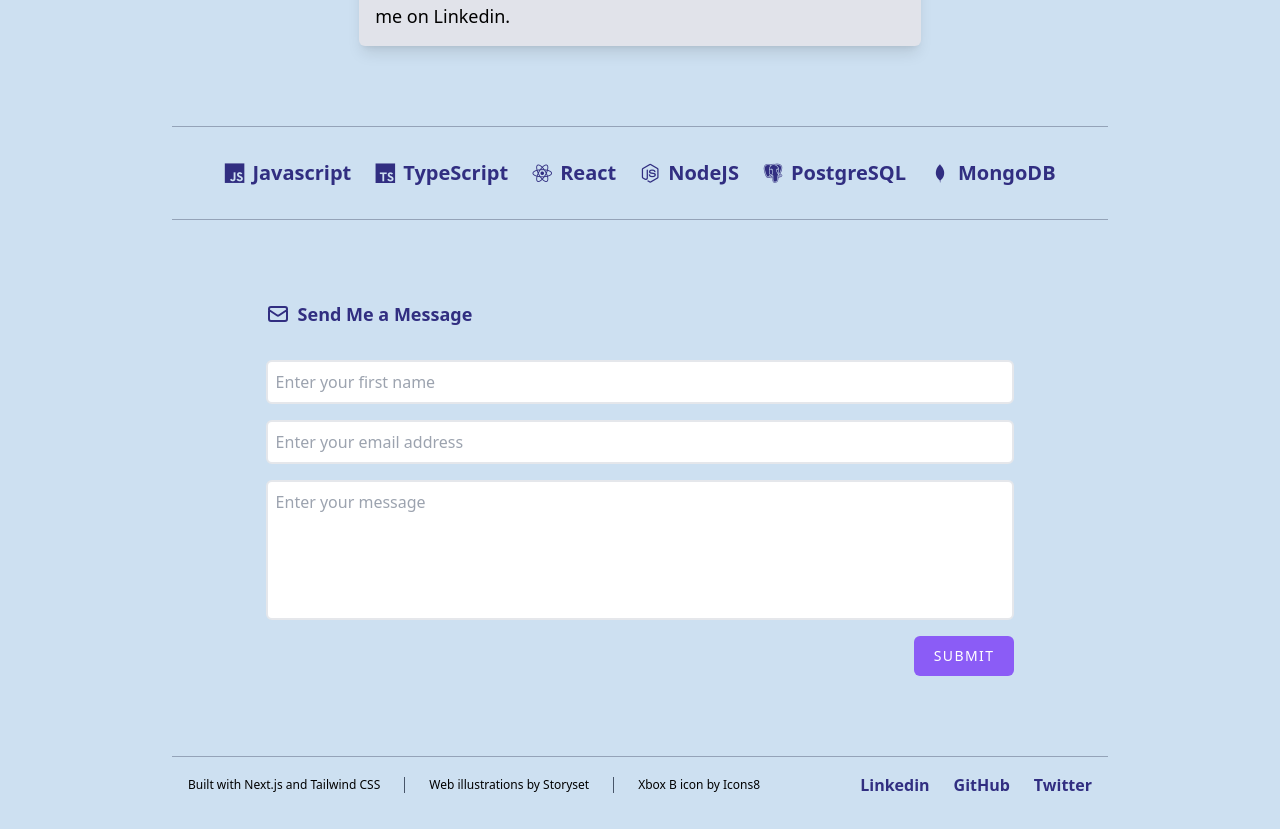
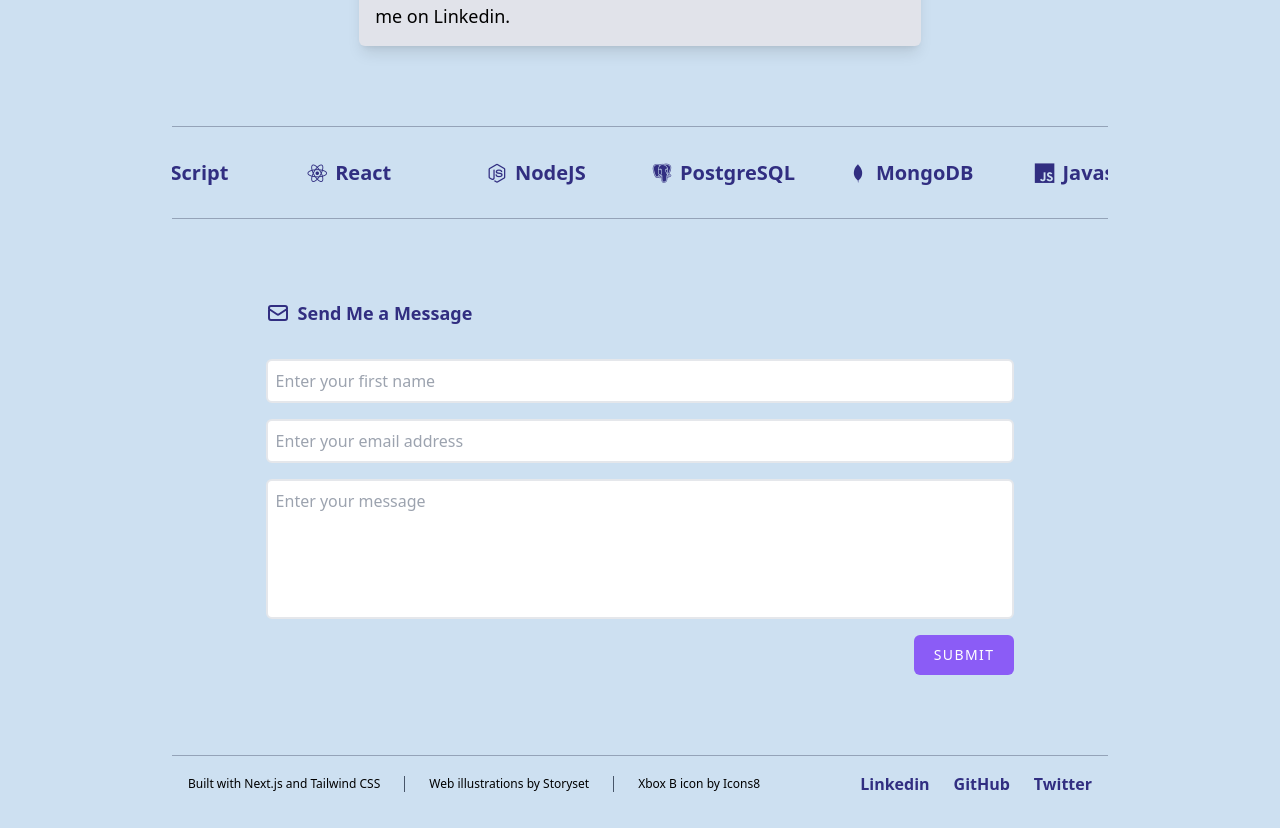
Before and after one commit to WebDevBernard/Portfolio, a Next.js app: page / in a window 1280 px wide. Shown: the part 2400-3229 px from the top of the page. Built offline with nearby package versions, Linux system fonts and the light colour scheme; a web font is replaced by a local one.

Commit message:
add more animation carousel

```diff
--- a/components/Skills.tsx
+++ b/components/Skills.tsx
@@ -1,28 +1,43 @@
+import AliceCarousel from "react-alice-carousel";
+import "react-alice-carousel/lib/alice-carousel.css";
 import { skillsData } from "../data/skills-data";
-import { motion } from "framer-motion";
-import { skillsUpAnimation } from "../styles/variants";
-import useScroll from "../hooks/useScroll";
+
+const responsive: any = {
+  0: {
+    items: 3,
+  },
+  768: {
+    items: 5,
+  },
+};
 
 const Skills = () => {
-  const [ref, controls] = useScroll();
+  const items = skillsData.map(
+    (skill: { id: string; icon: string; name: string }) => {
+      return (
+        <div
+          key={skill.id}
+          className="list-none flex justify-center items-center text-xl p-x-3 py-8 font-bold text-indigo-900"
+        >
+          <i className={`mr-2 ${skill.icon}`} title="dev icon" />
+          <span>{skill.name}</span>
+        </div>
+      );
+    }
+  );
+
   return (
-    <div className="hidden md:flex justify-start md:justify-center items-center border-t border-b border-slate-400">
-      <div className="flex no-scrollbar overflow-x-scroll text-xl font-bold text-indigo-900 py-8 ">
-        {skillsData.map((skill: { id: string; icon: string; name: string }) => {
-          return (
-            <motion.div
-              ref={ref}
-              animate={controls}
-              variants={skillsUpAnimation}
-              key={skill.id}
-              className="list-none px-3 flex justify-center items-center"
-            >
-              <i className={`mr-2 ${skill.icon}`} title="dev icon" />
-              <label>{skill.name}</label>
-            </motion.div>
-          );
-        })}
-      </div>
+    <div className="justify-start md:justify-center items-center border-t border-b border-slate-400">
+      <AliceCarousel
+        mouseTracking
+        infinite
+        autoPlay
+        animationDuration={4000}
+        disableButtonsControls
+        disableDotsControls
+        responsive={responsive}
+        items={items}
+      />
     </div>
   );
 };
--- a/package.json
+++ b/package.json
@@ -12,6 +12,7 @@
     "framer-motion": "^6.2.8",
     "next": "12.1.0",
     "react": "17.0.2",
+    "react-alice-carousel": "^2.5.1",
     "react-dom": "17.0.2",
     "react-intersection-observer": "^8.33.1"
   },
--- a/styles/variants.ts
+++ b/styles/variants.ts
@@ -1,21 +1,21 @@
 export const heroTopAnimation = {
-  hidden: { x: -100, opacity: 0 },
+  hidden: { x: -300, opacity: 0 },
   visible: {
     x: 0,
     opacity: 1,
     transition: {
-      duration: 0.4,
+      duration: 1,
     },
   },
 };
 
 export const heroBottomAnimation = {
-  hidden: { x: -150, opacity: 0 },
+  hidden: { x: -300, opacity: 0 },
   visible: {
     x: 0,
     opacity: 1,
     transition: {
-      duration: 1,
+      duration: 2.5,
     },
   },
 };
@@ -36,7 +36,7 @@ export const arrowAnimation = {
   visible: {
     opacity: 1,
     transition: {
-      delay: 2,
+      delay: 3,
       duration: 2,
     },
   },
```
Also changed, not shown: 1 other file (tests, documents, lock files or other folders).
